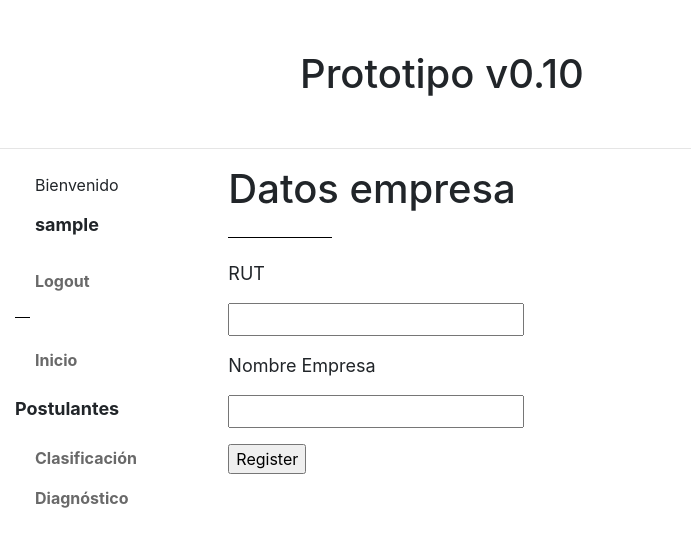
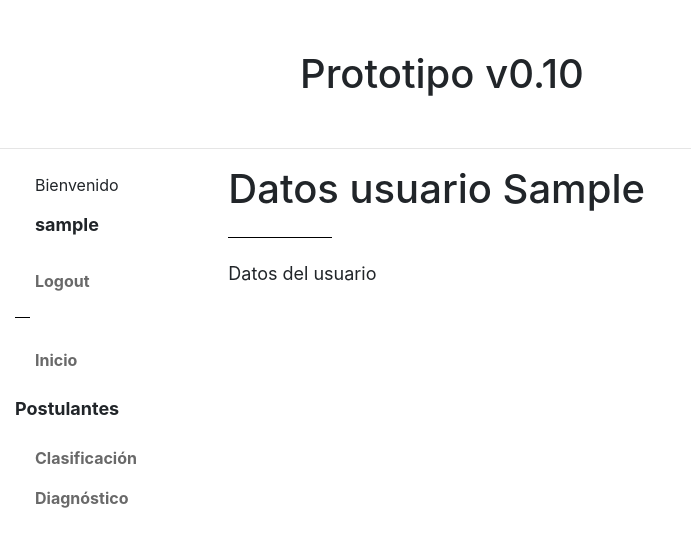
Before and after one commit to frsalasr/is2, a Django app: page /grupo4test/datos/ in a window 1280 px wide. Shown: the top 547 px of the page, without its empty margins (0-691 px from the left). Run offline with Django 3.2, Linux system fonts and the light colour scheme; the visitor is signed in with stand-in values (Sample User, id 1); data that the repository does not hold is empty; some libraries are stand-ins or nearby versions.

Commit message:
new weas

```diff
--- a/myapp/grupo4test/templates/grupo4test/datos.html
+++ b/myapp/grupo4test/templates/grupo4test/datos.html
@@ -12,10 +12,9 @@ table, th, td {
     padding: 5px 5px 5px;
 }
 </style>
-	<h1>Datos empresa</h1>
+	<h1>Datos usuario {{user.first_name}}</h1>
 	<hr style="height:1px;width: 10%;  background-color:black;border:none;  display: inline-block" />
-
-
+	<p> Datos del usuario</p>
 	{% if user.is_authenticated %}
 		{% if empresa %}
 			<table style="width:20%">
--- a/myapp/grupo4test/views.py
+++ b/myapp/grupo4test/views.py
@@ -57,6 +57,12 @@ def datos(request):
 	# si el usuario esta autenticado
 	if request.user.is_authenticated:
 		# si se hace un request tipo POST (se mandó un formulario)
+
+		user = request.user
+
+		return render(request, template, {'user': user})
+
+		"""
 		if request.method == 'POST':
 			# se toman los datos del form
 			form = InfoForm(request.POST)
@@ -105,7 +111,7 @@ def datos(request):
 				form = InfoForm()
 				return render(request, template, {'form': form,
 												  'not_info': 'not_info'})
-
+	"""
 	# si no está autenticado devuelve la base
 	return render(request, template, {})
 
```
